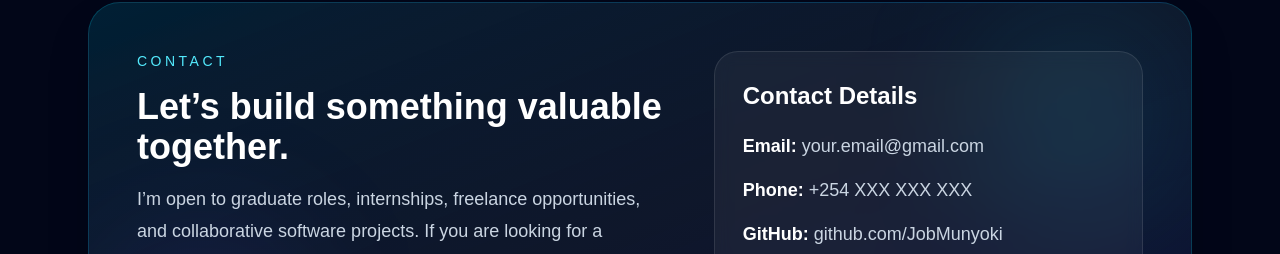
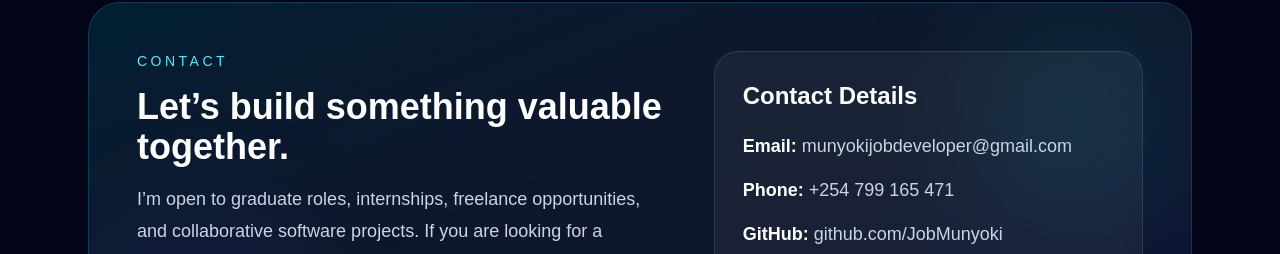
Before and after one commit to JobMunyoki/my-portfolio, a Next.js app: page / in a window 1280 px wide. Shown: the part 3161-3415 px from the top of the page. Built offline with nearby package versions, Linux system fonts and the light colour scheme.

Commit message:
Make portfolio more premium

```diff
--- a/app/page.js
+++ b/app/page.js
@@ -333,8 +333,8 @@
             <div className="rounded-3xl border border-white/10 bg-white/5 backdrop-blur p-7">
               <h3 className="text-2xl font-semibold mb-5">Contact Details</h3>
               <div className="space-y-4 text-slate-300 text-lg">
-                <p><span className="font-semibold text-white">Email:</span> your.email@gmail.com</p>
-                <p><span className="font-semibold text-white">Phone:</span> +254 XXX XXX XXX</p>
+                <p><span className="font-semibold text-white">Email:</span> munyokijobdeveloper@gmail.com</p>
+                <p><span className="font-semibold text-white">Phone:</span> +254 799 165 471</p>
                 <p><span className="font-semibold text-white">GitHub:</span> github.com/JobMunyoki</p>
                 <p><span className="font-semibold text-white">Location:</span> Nairobi, Kenya</p>
               </div>
```
